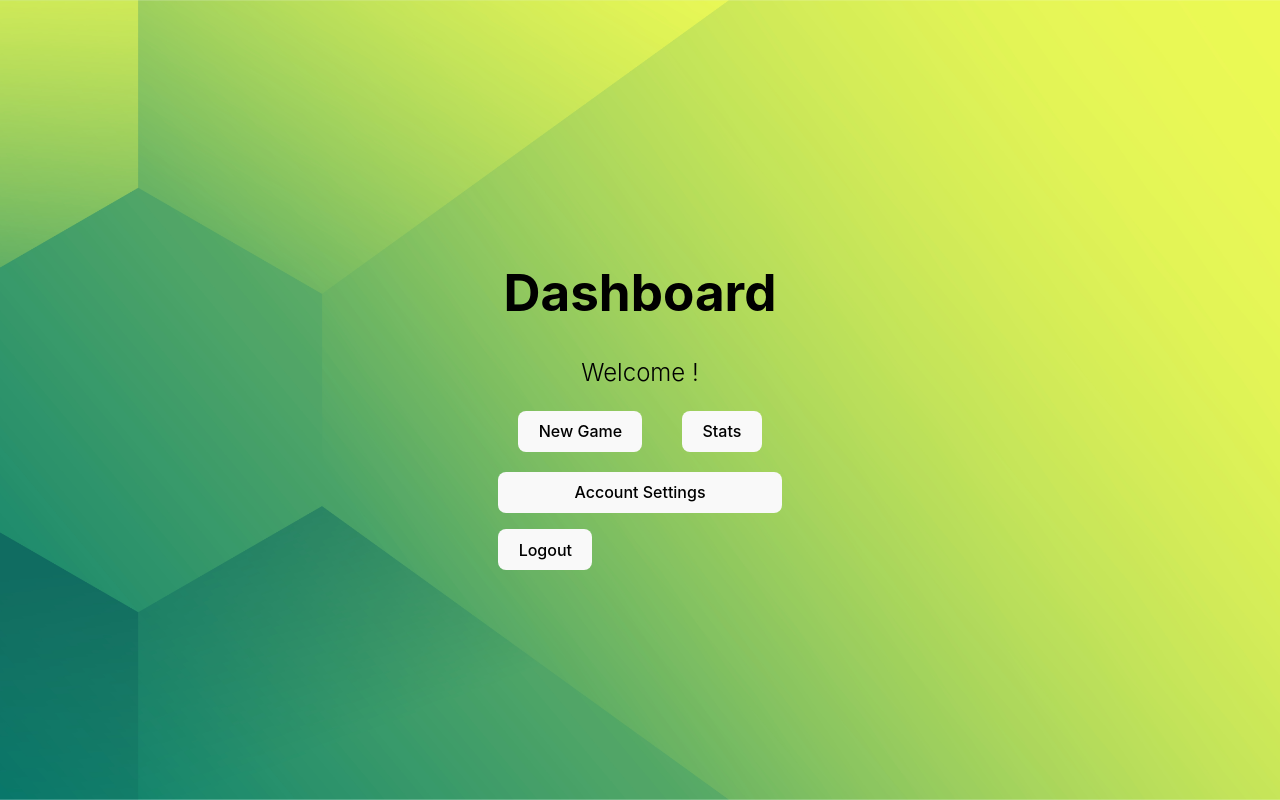
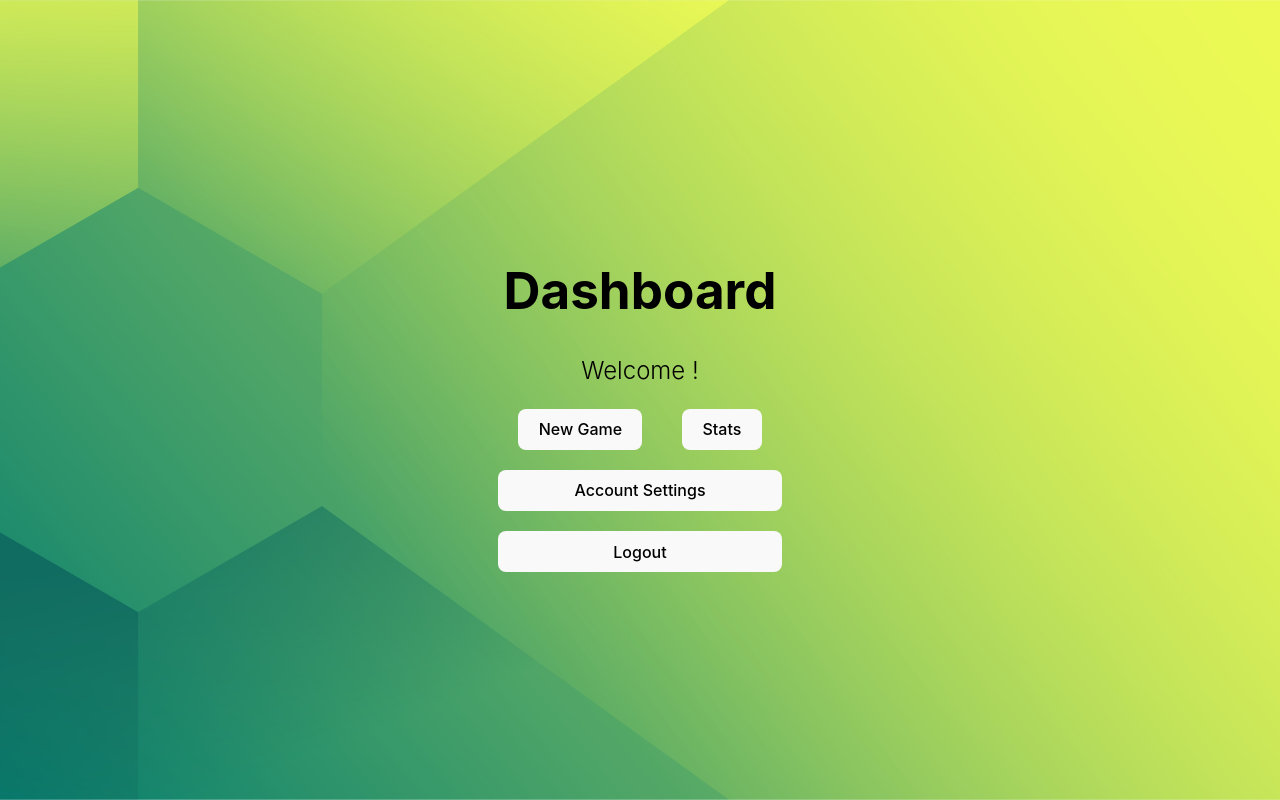
Before and after one commit to robbdouglas/hearthstone-battlegrounds-stats, a React (Vite) app: page /dashboard in a window 1280 px wide. Built offline with nearby package versions, Linux system fonts and the light colour scheme.

Commit message:
change logout btn size in dashboard

```diff
--- a/src/styles/Dashboard.css
+++ b/src/styles/Dashboard.css
@@ -9,7 +9,13 @@
   margin: 0 10px 0 10px;
 }
 
-.home-button, .account-settings-btn {
+.home-button,
+.account-settings-btn {
   margin-top: 20px;
   width: 100%;
 }
+
+.logout-btn {
+  margin-top: 20px;
+  width: 100%;
+}
```
